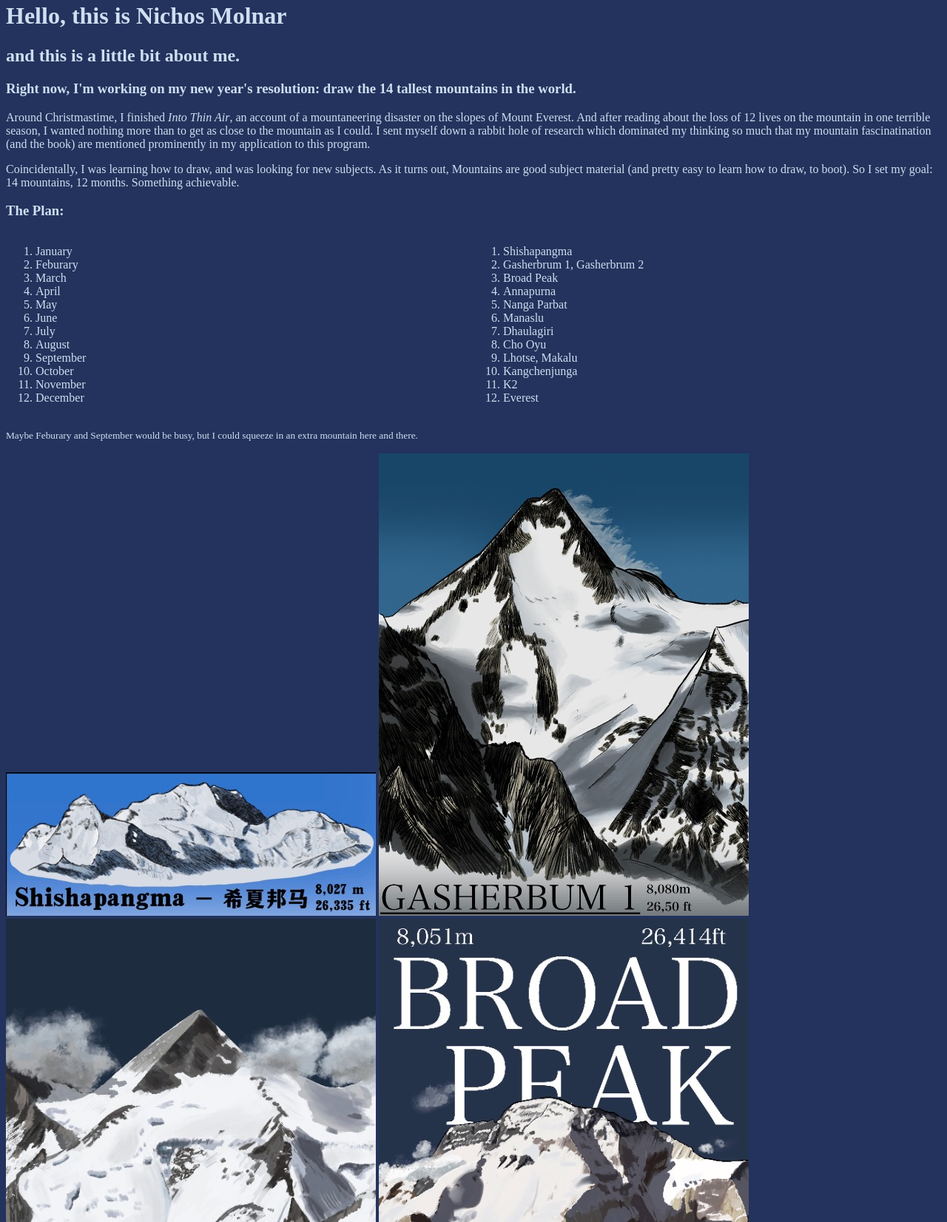
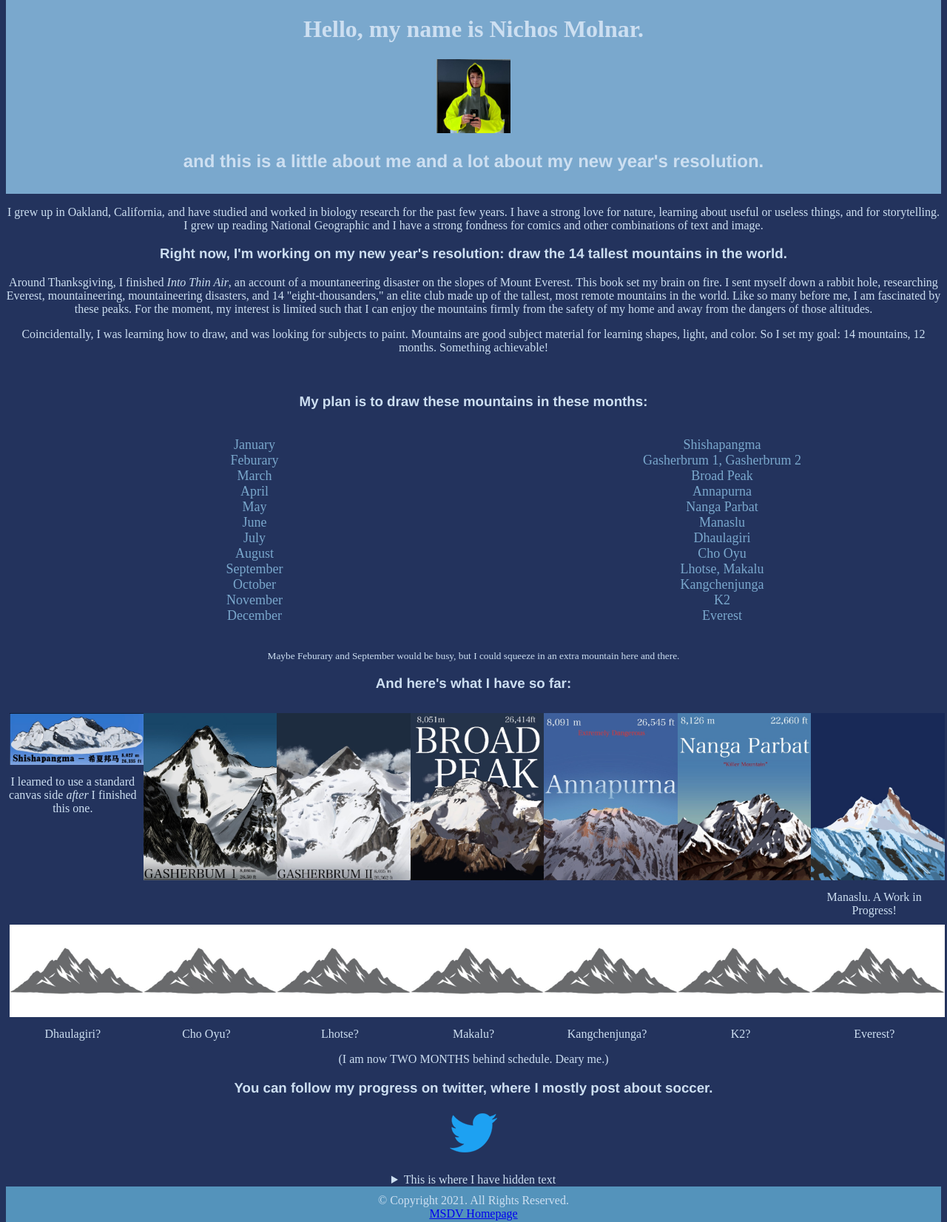
Before and after one commit to nmolnar-parsons/Summer-25-Workshop, a plain HTML site: page index.html in a window 1280 px wide. Shown: the part 18-1670 px from the top of the page at 74% size. Drawn offline with Linux system fonts and the light colour scheme.

Commit message:
Content changes and Grid

```diff
--- a/CSS/style.css
+++ b/CSS/style.css
@@ -1,59 +1,61 @@
+html {
+  font-family: 'Times New Roman', Times, serif;
+  text-align: center;
+}
 
 body {
     background: #23335D;
     color: #cddff1;
 }
 
+
+header{
+  padding: 10px;
+  text-align: center;
+  background-color: #7aa8cd;
+}
+
+footer {
+  padding: 10px;
+  text-align: center;
+  background-color: #5493bb;
+}
+
+h2, h3 {
+  font-family: 'Franklin Gothic Medium', 'Arial Narrow', Arial, sans-serif;
+}
+
 .row {
   display: flex;
+  text-align: center;
+  font-size: 18px;
 }
 
 .column {
-  flex: 50%;
+  flex: 15%;
+  text-align: center;
+  font-size: 18px;
 }
 
 
-/*
-
-  This is your CSS document.
-  This text is a comment and won't affect your CSS validation.
-
-*/
-
-/*
-
-  CSS rulesets are written as
-
-  element {
-    property: value;
-  }
-
-*/
-
-/*
-  For example, this changes the font of
-  everything inside of the HTML tag
-*/
-
-/*
-html {
-  font-family: Arial;
+.mountain {
+  width: 100%;
+  padding: 10px 5px;
+  border: 30px;
+  border-color: black;
 }
 
-*/
-
-/*
-
-  Use the space below to change the FONT COLOR
-  and BACKGROUND COLOR of the BODY tag.
-
-*/
+.mountain_fig {
+  margin: 0%;
+}
 
 
+.grid-container {
+  display: inline-grid;
+  grid-template-columns: repeat(7, 1fr);
+}
 
-/*
-
-  Reference:
-  https://developer.mozilla.org/en-US/docs/Web/CSS/Reference
-
-*/
+.mountain_list, .month_list li{
+  list-style-type: none;
+  color: #7aa8cd;
+}
--- a/index.html
+++ b/index.html
@@ -1,32 +1,38 @@
 <!DOCTYPE html>
 <html lang="en">
     <head>
-        <meta charset="UTF-8" />
-        <meta name="viewport" content="width=device-width, initial-scale=1.0"/>
+        <meta charset="UTF-8">
+        <meta name="viewport" content="width=device-width, initial-scale=1.0">
         <title>Nichos Molnar | About Me</title>
-        <link rel="stylesheet" href="css/style.css"/>
+        <link rel="stylesheet" href="css/style.css">
     </head>
     <body>
         <header>
-            <h1>Hello, this is Nichos Molnar</h1>
-            <h2>and this is a little bit about me.</h2>
+            <h1>Hello, my name is Nichos Molnar.</h1>
+            <img src="image/portrait.jpeg" alt="Nichos Molnar" width="100">
+            <h2>and this is a little about me and a lot about my new year's resolution.</h2>
         </header>
         <main>
+            <p>I grew up in Oakland, California, and have studied and worked in biology research for the past few years.
+                I have a strong love for nature, learning about useful or useless things, and for storytelling.
+                I grew up reading National Geographic and I have a strong fondness for comics and other combinations of text and image.
+            </p>
             <h3>Right now, I'm working on my new year's resolution: draw the 14 tallest mountains in the world.</h3>
-            <p>Around Christmastime, I finished <i>Into Thin Air</i>, an account of a mountaneering disaster
-                on the slopes of Mount Everest. And after reading about the loss of 12 lives on the mountain in one terrible season,
-                I wanted nothing more than to get as close to the mountain as I could. I sent myself down a rabbit hole
-                of research which dominated my thinking so much that my mountain fascinatination (and the book) are mentioned
-                prominently in my application to this program.</p>
-            <p>Coincidentally, I was learning how to draw, and was looking for new subjects. As it turns out, Mountains are good
-                subject material (and pretty easy to learn how to draw, to boot). So I set my goal: 14 mountains, 12 months.
-                Something achievable.</p>
-            <h3>The Plan:</h3>
-
-            <!-- Turn this into a two col table-->
+            <p>Around Thanksgiving, I finished <i>Into Thin Air</i>, an account of a mountaneering disaster
+                on the slopes of Mount Everest. This book set my brain on fire. I sent myself down a rabbit hole, researching
+                Everest, mountaineering, mountaineering disasters, and 14 "eight-thousanders," an elite club made up of the
+                tallest, most remote mountains in the world. Like so many before me, I am fascinated by these peaks. For the moment,
+                my interest is limited such that I can enjoy the mountains firmly from the safety of my home and away from the dangers of those altitudes.
+            </p>
+            <p>Coincidentally, I was learning how to draw, and was looking for subjects to paint.  Mountains are good
+                subject material for learning shapes, light, and color. So I set my goal: 14 mountains, 12 months.
+                Something achievable!</p>
+            <br>
+            <h3>My plan is to draw these mountains in these months:</h3>
+            <!-- Turn below into a two col table. I don't think is a good way to do it-->
             <div class="row">
                 <div class="column">
-                    <ol>
+                    <ul class="month_list">
                         <li>January</li>
                         <li>Feburary</li>
                         <li>March</li>
@@ -39,10 +45,10 @@
                         <li>October</li>
                         <li>November</li>
                         <li>December</li>
-                    </ol>
+                    </ul>
                 </div>
                 <div class="column">
-                    <ol>
+                    <ul class="mountain_list">
                         <li>Shishapangma</li>
                         <li>Gasherbrum 1, Gasherbrum 2</li>
                         <li>Broad Peak</li>
@@ -55,30 +61,66 @@
                         <li>Kangchenjunga</li>
                         <li>K2</li>
                         <li>Everest</li>
-                    </ol>
+                    </ul>
                 </div>
             </div>
             <p><small>Maybe Feburary and September would be busy, but I could squeeze in an extra mountain here and there.</small></p>
-            <img src= "image/1-SSPM-500.jpeg" alt = "Shishapangma"/>
-            <img src= "image/2-Gasherbrum1-500.jpeg" alt = "Gasherbrum 1"/>
-            <img src= "image/3-Gasherbrum2-500.jpeg" alt = "Gasherbrum 2"/>
-            <img src= "image/4-BroadPeak-500.jpeg" alt = "Broad Peak"/>
-            <img src= "image/5-Annapurna-500.jpeg" alt = "Annapurna"/>
-            <img src= "image/6-NP-500.jpeg" alt = "Nanga Parbat"/>
-            <img src= "image/7-ManalsuWIP-500.jpeg" alt = "Manaslu, Work in Progress"/>
-            <img src= "image/Filler-500.jpeg" alt = "More coming soon!"/>
+            <h3>And here's what I have so far:</h3>
+            <div class="grid-container">
+                <figure class="mountain_fig" >
+                    <img class="mountain" src= "image/1-SSPM-500.jpeg" alt = "Shishapangma">
+                    <figcaption> I learned to use a standard canvas side <em>after</em> I finished this one.</figcaption>
+                </figure>
+                <img class="mountain" src= "image/2-Gasherbrum1-500.jpeg" alt = "Gasherbrum 1">
+                <img class="mountain" src= "image/3-Gasherbrum2-500.jpeg" alt = "Gasherbrum 2">
+                <img class="mountain" src= "image/4-BroadPeak-500.jpeg" alt = "Broad Peak">
+                <img class="mountain" src= "image/5-Annapurna-500.jpeg" alt = "Annapurna">
+                <img class="mountain" src= "image/6-NP-500.jpeg" alt = "Nanga Parbat">
+                <figure class="mountain_fig">
+                    <img class="mountain" src= "image/7-ManalsuWIP-500.jpeg" alt = "Manaslu, Work in Progress">
+                    <figcaption>Manaslu. A Work in Progress!</figcaption>
+                </figure>
+                <figure class="mountain_fig">
+                    <img class="mountain" src= "image/Filler-500.jpeg" alt = "Dhaulagiri?">
+                    <figcaption>Dhaulagiri?</figcaption>
+                </figure>
+                <figure class="mountain_fig">
+                    <img class="mountain" src= "image/Filler-500.jpeg" alt = "Cho Oyu?">
+                    <figcaption>Cho Oyu?</figcaption>
+                </figure>
+                <figure class="mountain_fig">
+                    <img class="mountain" src= "image/Filler-500.jpeg" alt = "Lhotse?">
+                    <figcaption>Lhotse?</figcaption>
+                </figure><figure class="mountain_fig">
+                    <img class="mountain" src= "image/Filler-500.jpeg" alt = "Makalu?">
+                    <figcaption>Makalu?</figcaption>
+                </figure><figure class="mountain_fig">
+                    <img class="mountain" src= "image/Filler-500.jpeg" alt = "Kangchenjunga?">
+                    <figcaption>Kangchenjunga?</figcaption>
+                </figure>
+                <figure class="mountain_fig">
+                    <img class="mountain" src= "image/Filler-500.jpeg" alt = "K2">
+                    <figcaption>K2?</figcaption>
+                </figure><figure class="mountain_fig">
+                    <img class="mountain" src= "image/Filler-500.jpeg" alt = "Everest?">
+                    <figcaption>Everest?</figcaption>
+                </figure>
+                <!-- class = mountain for photo borders and background-->
+            </div>
+            <p>(I am now TWO MONTHS behind schedule. Deary me.)</p>
             <div>
-                <h2>this is used to test out DIVs</h2>
-                <a href="https://x.com/ThreePoundsRice"><img src="image/icon-logo-twitter.png"/></a>
+                <h3>You can follow my progress on twitter, where I mostly post about soccer.</h3>
+                <a href="https://x.com/ThreePoundsRice"><img src="image/icon-logo-twitter.png" alt = "tweeter"></a>
                 <!-- Above is an anchor tag-->
             </div>
         </main>
+        <br>
         <details>
             <summary>This is where I have hidden text</summary>
             <p>This is text I have hidden</p>
         </details>
         <footer>
-            <div> &copy; Copyright 2021. All Rights Reserved</div>
+            <div> &copy; Copyright 2021. All Rights Reserved.</div>
             <a href="https://parsons.nyc/archive/#/?categories=thesis">MSDV Homepage</a>
         </footer>
     </body>
```
Also changed, not shown: image/portrait.jpeg (added), 3 other files.
